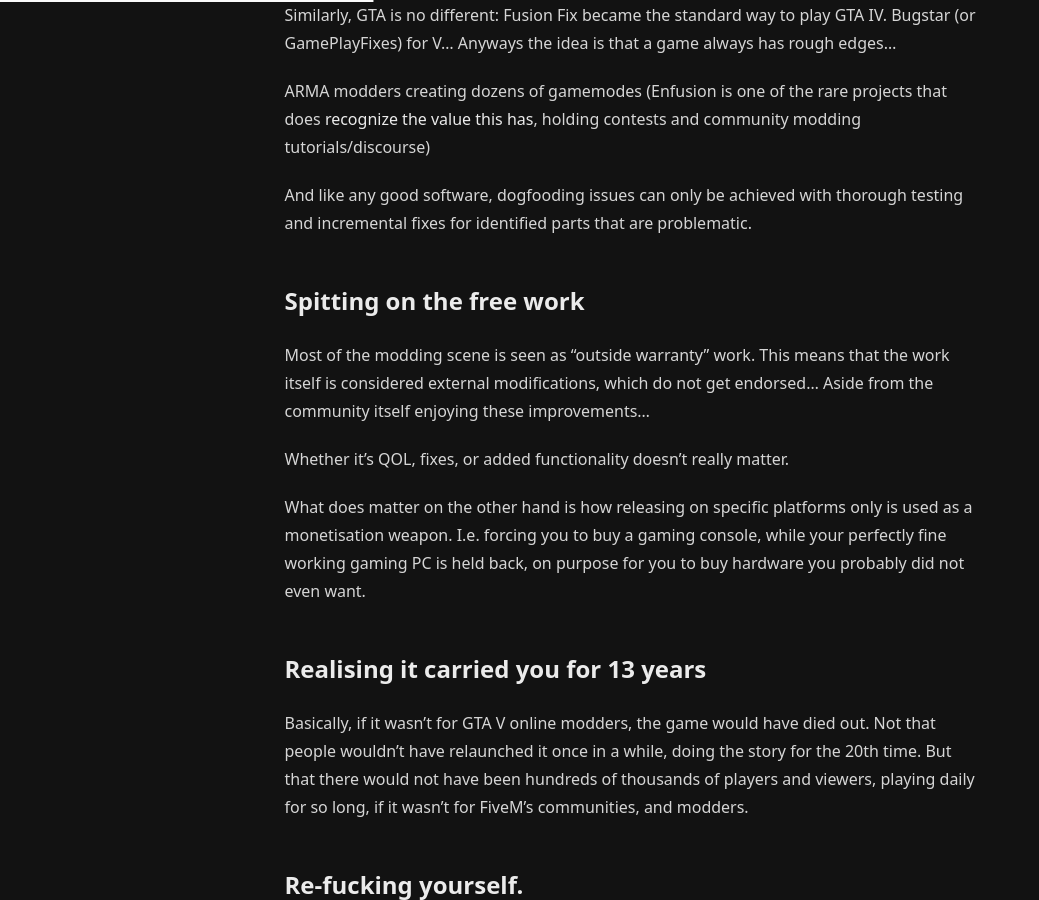
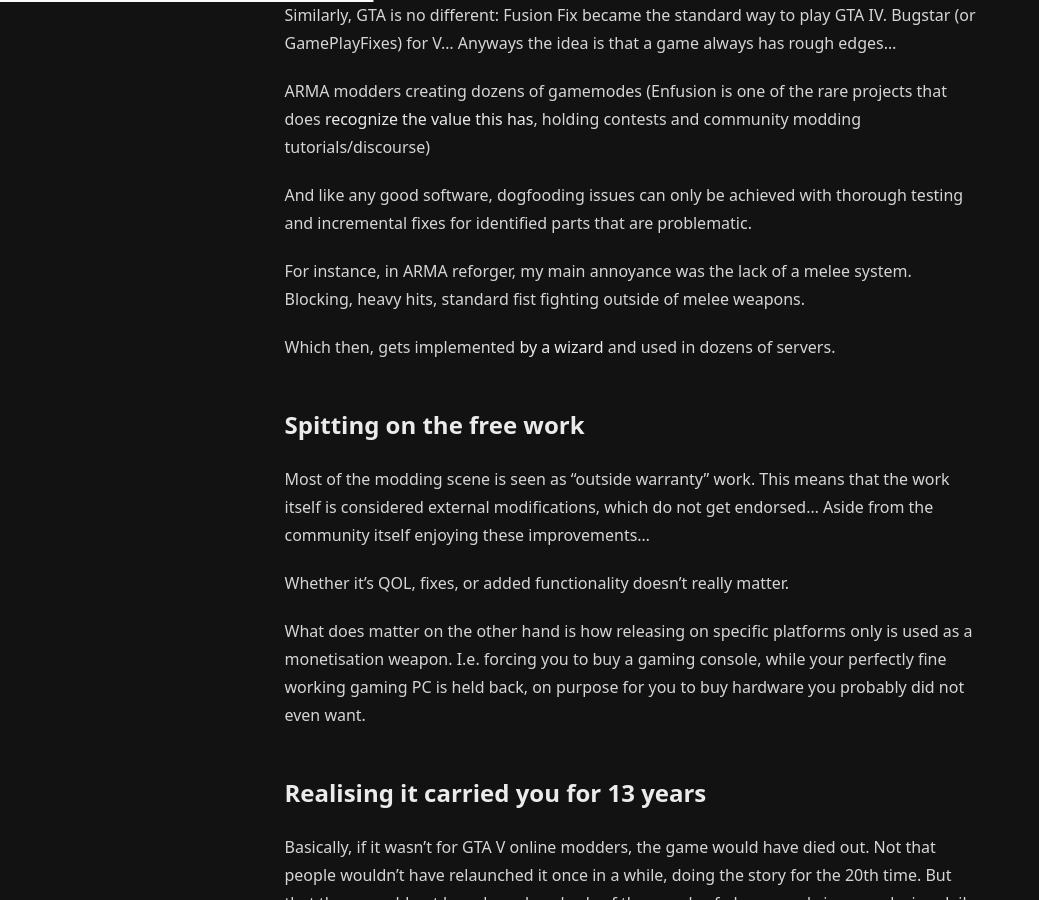
Before and after one commit to h8d13/dontreadthedocs, a Jekyll site: the page built from _notes/modding-wizards.md, in a window 1280 px wide and 900 px high, scrolled down 676 px. Shown: the whole window, without its empty margins (0-1039 px from the left). Built offline with Jekyll 4.4.1, drawn with Linux system fonts in a browser that asks for light colours.

Commit message:
add another example
Signed-off-by: h8d13 <hadean-eon-dev@proton.me>

```diff
--- a/_notes/modding-wizards.md
+++ b/_notes/modding-wizards.md
@@ -20,6 +20,11 @@ ARMA modders creating dozens of gamemodes (Enfusion is one of the rare projects
 
 And like any good software, dogfooding issues can only be achieved with thorough
 testing and incremental fixes for identified parts that are problematic.
+
+For instance, in ARMA reforger, my main annoyance was the lack of a melee system.
+Blocking, heavy hits, standard fist fighting outside of melee weapons.
+
+Which then, gets implemented **by a wizard** and used in dozens of servers.
 
 ## Spitting on the free work
 
```
